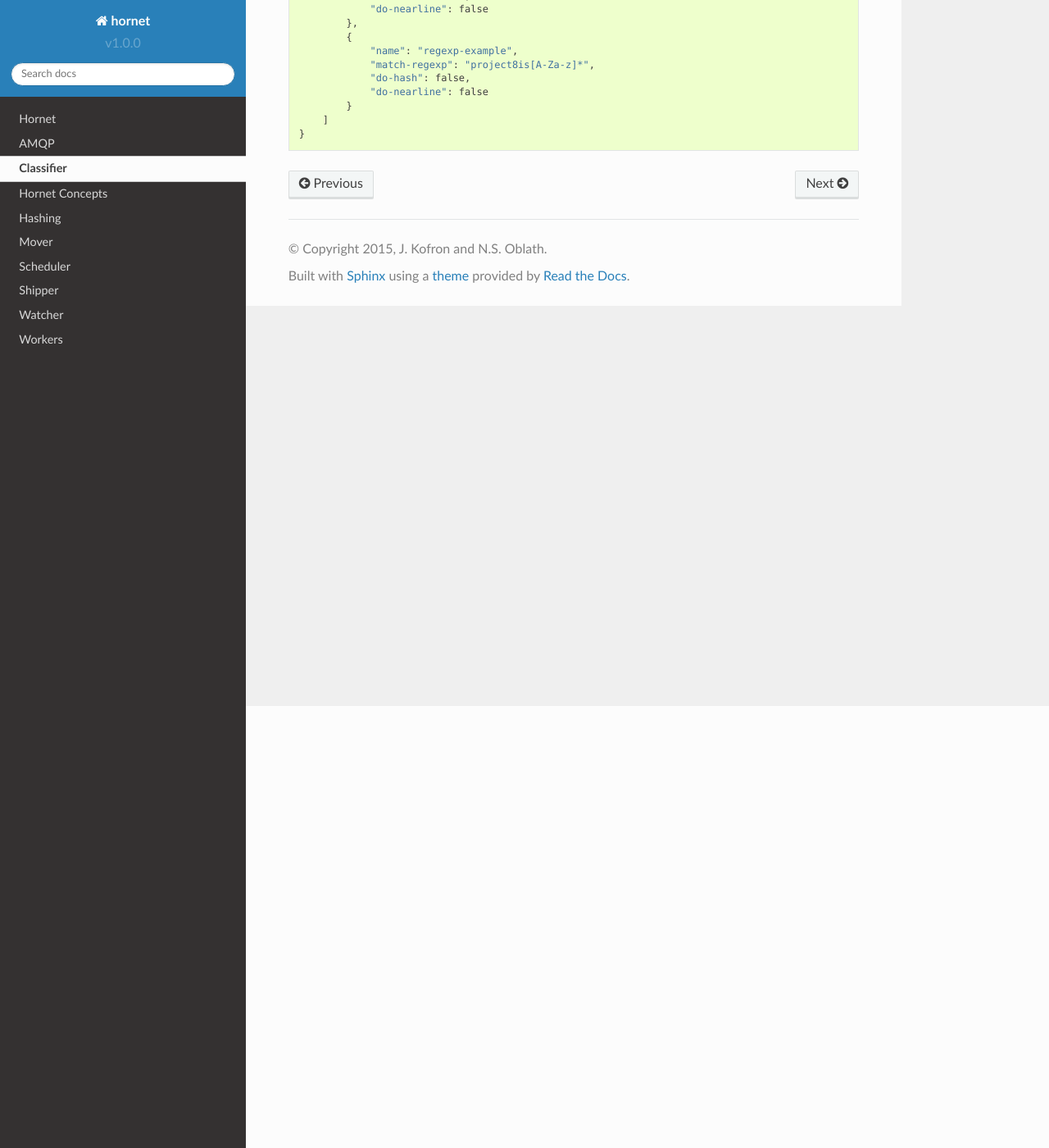
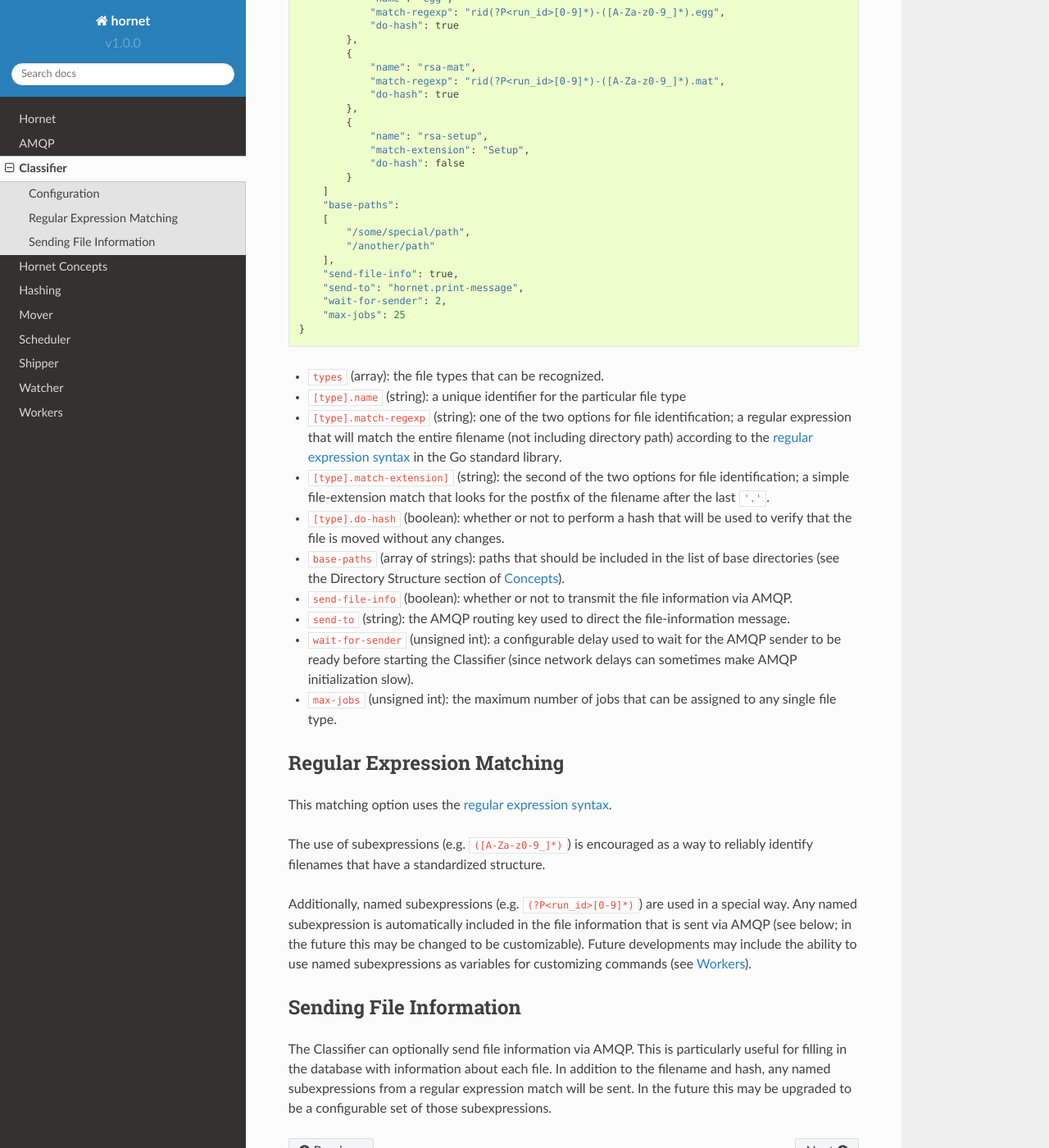
Before and after one commit to project8/hornet, a Sphinx documentation site: the page built from documentation/classifier.rst, in a window 1280 px wide and 1400 px high, scrolled down 539 px. Shown: the whole window at 82% size. Built offline with Sphinx 7.4.7 and the Read the Docs theme 2.0.0, drawn with Linux system fonts in a browser that asks for light colours; some of the changed text lies outside the part shown.

Commit message:
Updated the classifier documentation

```diff
--- a/documentation/classifier.rst
+++ b/documentation/classifier.rst
@@ -1,5 +1,17 @@
 Classifier
 ==========
+
+The Classifier is primarily responsible for identifying files according to a particular set of file types that it recognizes.  Unrecognized files are ignored.
+
+It also has a number of other responsibilities:
+
+* Determine the subdirectory path for each file (see the Directory Structure section of :doc:`Concepts <concepts>`);
+* Calculating the initial hash of each file (see :doc:`Hashing <hash>`), and
+* Sending file information via AMQP (see below).
+
+
+Configuration
+-------------
 
 ::
 
@@ -9,29 +21,54 @@ Classifier
         [
             {
                 "name": "egg",
-                "match-extension": "egg",
-                "do-hash": true,
-                "do-nearline": true,
-                "nearline-cmd": "echo \"here's an egg file\""
+                "match-regexp": "rid(?P<run_id>[0-9]*)-([A-Za-z0-9_]*).egg",
+                "do-hash": true
             },
             {
                 "name": "rsa-mat",
-                "match-extension": "mat",
-                "do-hash": true,
-                "do-nearline": true,
-                "nearline-cmd": "echo \"here's an RSA MAT file\""
+                "match-regexp": "rid(?P<run_id>[0-9]*)-([A-Za-z0-9_]*).mat",
+                "do-hash": true
             },
             {
                 "name": "rsa-setup",
                 "match-extension": "Setup",
-                "do-hash": false,
-                "do-nearline": false
-            },
-            {
-                "name": "regexp-example",
-                "match-regexp": "project8is[A-Za-z]*",
-                "do-hash": false,
-                "do-nearline": false
+                "do-hash": false
             }
         ]
+        "base-paths":
+        [
+            "/some/special/path",
+            "/another/path"
+        ],
+        "send-file-info": true,
+        "send-to": "hornet.print-message",
+        "wait-for-sender": 2,
+        "max-jobs": 25
     }
+
+* ``types`` (array): the file types that can be recognized.
+* ``[type].name`` (string): a unique identifier for the particular file type
+* ``[type].match-regexp`` (string): one of the two options for file identification; a regular expression that will match the entire filename (not including directory path) according to the `regular expression syntax <http://golang.org/pkg/regexp/syntax>`_ in the Go standard library.
+* ``[type].match-extension]`` (string): the second of the two options for file identification; a simple file-extension match that looks for the postfix of the filename after the last ``'.'``.
+* ``[type].do-hash`` (boolean): whether or not to perform a hash that will be used to verify that the file is moved without any changes.
+* ``base-paths`` (array of strings): paths that should be included in the list of base directories (see the Directory Structure section of :doc:`Concepts <concepts>`).
+* ``send-file-info`` (boolean): whether or not to transmit the file information via AMQP.
+* ``send-to`` (string): the AMQP routing key used to direct the file-information message.
+* ``wait-for-sender`` (unsigned int): a configurable delay used to wait for the AMQP sender to be ready before starting the Classifier (since network delays can sometimes make AMQP initialization slow).
+* ``max-jobs`` (unsigned int): the maximum number of jobs that can be assigned to any single file type.
+
+
+Regular Expression Matching
+---------------------------
+
+This matching option uses the `regular expression syntax <http://golang.org/pkg/regexp/syntax>`_.
+
+The use of subexpressions (e.g. ``([A-Za-z0-9_]*)``) is encouraged as a way to reliably identify filenames that have a standardized structure.
+
+Additionally, named subexpressions (e.g. ``(?P<run_id>[0-9]*)``) are used in a special way.  Any named subexpression is automatically included in the file information that is sent via AMQP (see below; in the future this may be changed to be customizable).  Future developments may include the ability to use named subexpressions as variables for customizing commands (see :doc:`Workers <workers>`).
+
+
+Sending File Information
+------------------------
+
+The Classifier can optionally send file information via AMQP.  This is particularly useful for filling in the database with information about each file.  In addition to the filename and hash, any named subexpressions from a regular expression match will be sent.  In the future this may be upgraded to be a configurable set of those subexpressions.
```
